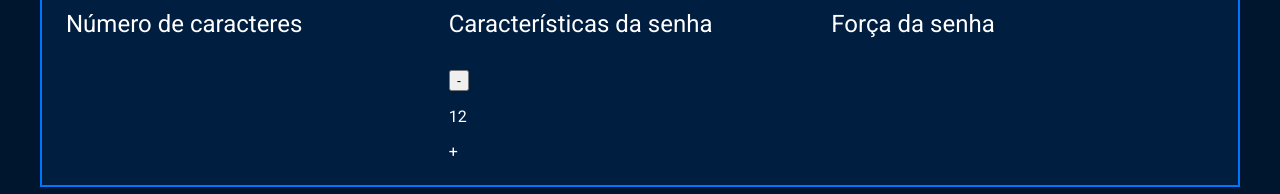
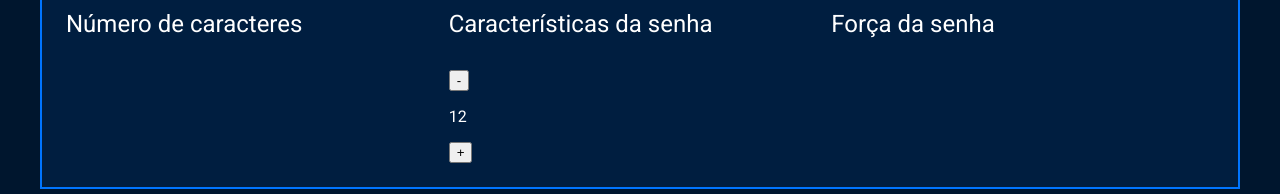
Before and after one commit to kaua2a/Geradordesenhas, a plain HTML site: page index.html in a window 1280 px wide. Shown: the part 746-940 px from the top of the page. Drawn offline with Linux system fonts and the light colour scheme.

Commit message:
correção codigos e adicionada classes

```diff
--- a/index.html
+++ b/index.html
@@ -26,10 +26,11 @@
                 </div>
                 <div class="parametro-senha">
                     <h4 class="parametro-senha__titulo">Características da senha</h4>
-                    <div>
-                       <button>-</button>
-                       <p>12</p>
-                       <b>+</b>
+
+                    <div class="parametro-senha-botoes">
+                        <button class="parametro-senha-botoes">-</button>
+                        <p class=parametro-senha__texto">12</p>
+                        <button class parremetro-senha-botao>+</button>
                     </div>
                 </div>
 
```
